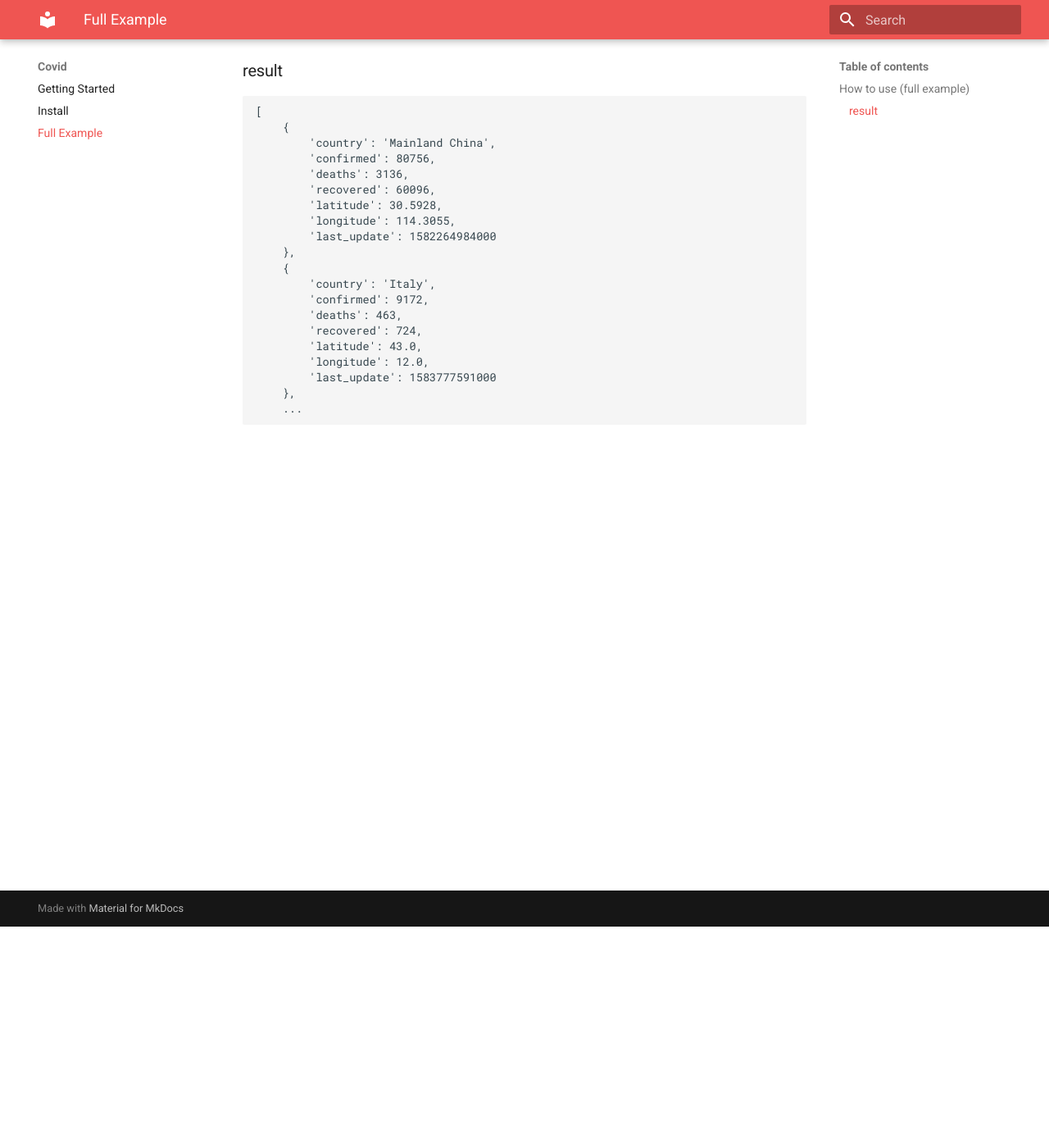
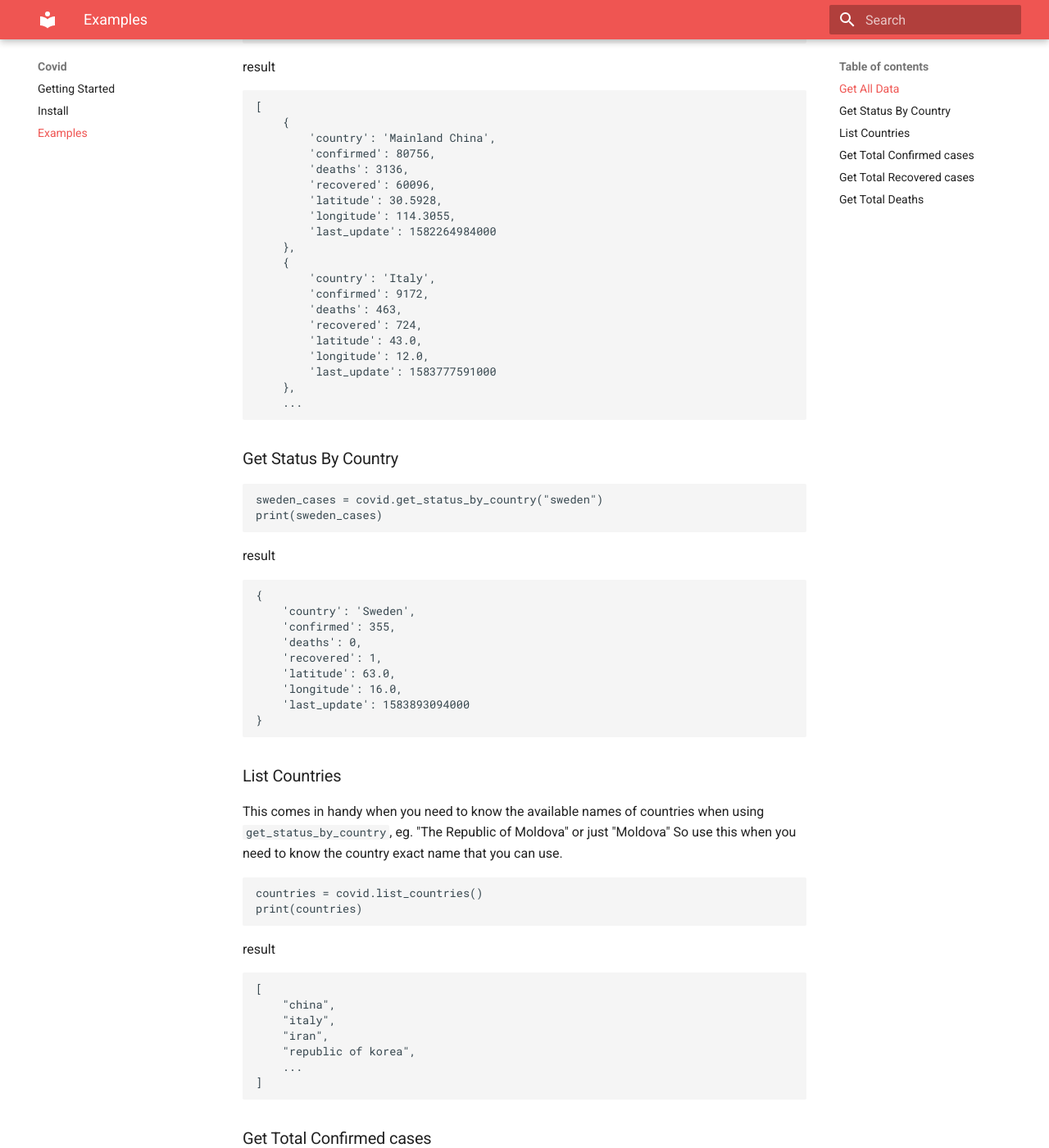
Before and after one commit to nf1s/covid, an MkDocs documentation site: the page built from docs/example.md, in a window 1280 px wide and 1400 px high, scrolled down 270 px. Shown: the whole window at 82% size. Built offline with MkDocs 1.6.1 and Material for MkDocs 9.7.7, drawn with Linux system fonts in a browser that asks for light colours; some of the changed text lies outside the part shown.

Commit message:
fixes documentation

```diff
--- a/docs/example.md
+++ b/docs/example.md
@@ -1,10 +1,11 @@
-## How to use (full example)
+### Get All Data
 
-    import covid
+    from covid import Covid
 
-    covid.data()
+    covid = Covid()
+    covid.get_data()
 
-### result
+result
 
     [
         {
@@ -26,3 +27,51 @@
             'last_update': 1583777591000
         },
         ...
+
+### Get Status By Country
+
+    sweden_cases = covid.get_status_by_country("sweden")
+    print(sweden_cases)
+
+result
+
+    {
+        'country': 'Sweden',
+        'confirmed': 355,
+        'deaths': 0,
+        'recovered': 1,
+        'latitude': 63.0,
+        'longitude': 16.0,
+        'last_update': 1583893094000
+    }
+
+### List Countries
+
+This comes in handy when you need to know the available names of countries
+when using `get_status_by_country`, eg. "The Republic of Moldova" or just "Moldova"
+So use this when you need to know the country exact name that you can use.
+
+    countries = covid.list_countries()
+    print(countries)
+
+result
+
+    [
+        "china",
+        "italy",
+        "iran",
+        "republic of korea",
+        ...
+    ]
+
+### Get Total Confirmed cases
+
+    confirmed = covid.get_total_confirmed_cases()
+
+### Get Total Recovered cases
+
+    recovered = covid.get_total_recovered()
+
+### Get Total Deaths
+
+    deaths = covid.get_total_deaths()
--- a/mkdocs.yml
+++ b/mkdocs.yml
@@ -2,7 +2,7 @@ site_name: Covid
 nav:
   - Getting Started: index.md
   - Install: install.md
-  - Full Example: example.md
+  - Examples: example.md
 theme:
   name: "material"
   palette:
```
Also changed, not shown: README.md (+2 -2 lines), docs/index.md (+3 -2 lines).
